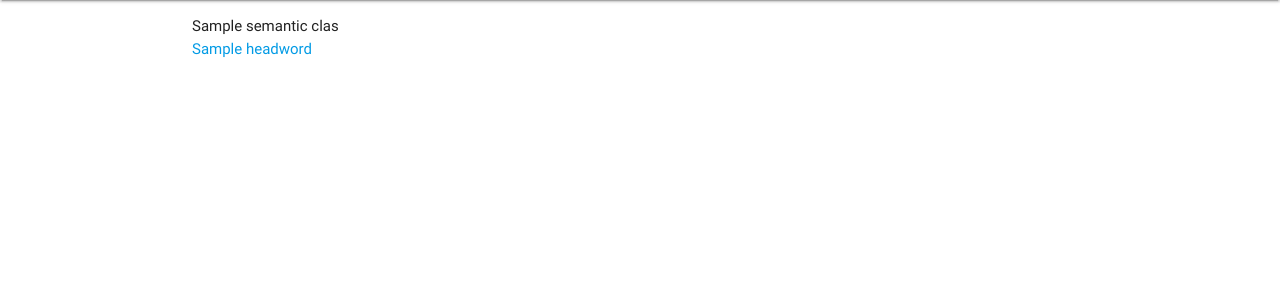
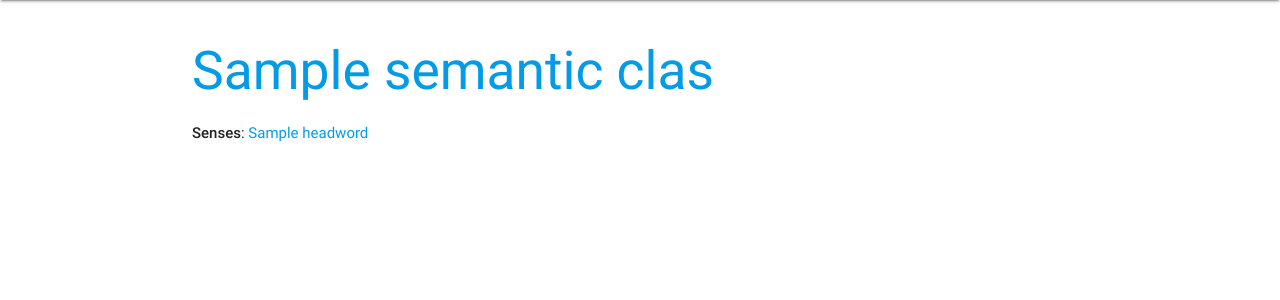
Before and after one commit to mattkohl/the_right_rhymes_beta, a Django app: template dictionary/api/templates/api/semantic_class.html in a window 1280 px wide. Shown: the part 64-364 px from the top of the page. Run offline with Django 3.2, Linux system fonts and the light colour scheme; the template is opened without the code that fills it: most values are stand-ins (such as "Sample title", 1, 10 or a date in 2020).

Commit message:
updated lists

```diff
--- a/dictionary/api/templates/api/_artist_list.html
+++ b/dictionary/api/templates/api/_artist_list.html
@@ -1,10 +1,8 @@
-<div class="row">
-    <div class="col s12">
+<div class="col s12">
     <strong>{{ label }}</strong>:
     {% for artist in artists %}
         <span class="artist">
             <a href="{% url 'artist-highlight' pk=artist.id %}">{{ artist.name }}</a>
         </span>{% if not forloop.last %}, {% endif %}
     {% endfor %}
-    </div>
 </div>
--- a/dictionary/api/templates/api/_example_list.html
+++ b/dictionary/api/templates/api/_example_list.html
@@ -1,4 +1,4 @@
-<div class="row">
+
 <div class="col s12">
     <strong>{{ label }}</strong>:
     <ul class="collection">
@@ -11,7 +11,8 @@
                             <a href="{% url 'artist-highlight' pk=artist.id %}">{{ artist.name }}</a>
                         </span>{% if not forloop.last %}, {% endif %}
                     {% endfor %}
-                    {% endif %}                    <a href="{% url 'song-highlight' pk=example.song.id %}" class="title">"{{ example.song.title }}"</a>
+                {% endif %}
+                <a href="{% url 'song-highlight' pk=example.song.id %}" class="title">"{{ example.song.title }}"</a>
                 {% if example.featured_artists %}
                     feat.
                     {% for artist in example.featured_artists %}
@@ -26,4 +27,3 @@
         {% endfor %}
     </ul>
 </div>
-</div>
--- a/dictionary/api/templates/api/_rhyme_list.html
+++ b/dictionary/api/templates/api/_rhyme_list.html
@@ -1,8 +1,6 @@
-<div class="row">
-    <div class="col s12">
+<div class="col s12">
     <strong>{{ label }}</strong>:
     {% for pair in rhymes %}
         <a href="{% url 'example-highlight' pk=pair.left.example.id%}" class="annotation-link">{{ pair.left.text }}</a> ({{ pair.right.text}}){% if not forloop.last %}, {% endif %}
     {% endfor %}
-    </div>
 </div>
--- a/dictionary/api/templates/api/_sense_list.html
+++ b/dictionary/api/templates/api/_sense_list.html
@@ -1,8 +1,6 @@
-<div class="row">
-    <div class="col s12">
-        <strong>{{ label }}</strong>:
-        {% for s in senses %}
-            <a href="{% url 'sense-highlight' pk=s.id%}" class="sense-link">{{ s.headword }}</a>{% if not forloop.last %}, {% endif %}
-        {% endfor %}
-    </div>
+<div class="col s12">
+    <strong>{{ label }}</strong>:
+    {% for s in senses %}
+        <a href="{% url 'sense-highlight' pk=s.id%}" class="sense-link">{{ s.headword }}</a>{% if not forloop.last %}, {% endif %}
+    {% endfor %}
 </div>
--- a/dictionary/api/templates/api/domain.html
+++ b/dictionary/api/templates/api/domain.html
@@ -3,12 +3,10 @@
 {% block title %} {{ domain.name }}{% endblock %}
 
 {% block content %}
-<div class="h2">{{ domain.name }}</div>
+<h2><a href="{% url 'domain-detail' pk=domain.id %}">{{ domain.name }}</a></h2>
 
 {% if senses %}
-    {% for sense in senses %}
-        <div><a href="{% url 'sense-highlight' pk=sense.id %}">{{ sense.headword }}</a></div>
-    {% endfor %}
+    {% include 'api/_sense_list.html' with senses=senses label="Senses" %}
 {% endif %}
 
 {% endblock %}}
--- a/dictionary/api/templates/api/semantic_class.html
+++ b/dictionary/api/templates/api/semantic_class.html
@@ -1,14 +1,12 @@
 {% extends "api/base.html" %}
 
-{% block title %} {{ semantic_cass.name }}{% endblock %}
+{% block title %} {{ semantic_class.name }}{% endblock %}
 
 {% block content %}
-<div class="h2">{{ semantic_class.name }}</div>
+<h2><a href="{% url 'semanticclass-detail' pk=semantic_class.id %}">{{ semantic_class.name }}</a></h2>
 
 {% if senses %}
-    {% for sense in senses %}
-        <div><a href="{% url 'sense-highlight' pk=sense.id %}">{{ sense.headword }}</a></div>
-    {% endfor %}
+    {% include 'api/_sense_list.html' with senses=senses label="Senses" %}
 {% endif %}
 
 {% endblock %}}
--- a/dictionary/api/views.py
+++ b/dictionary/api/views.py
@@ -97,6 +97,7 @@ class ArtistViewSet(viewsets.ModelViewSet):
                     "title": song.title,
                     "release_date": song.release_date_string,
                     "album": song.album,
+                    "primary_artists": song.primary_artists.all(),
                     "featured_artists": song.featured_artists.all(),
                 } for song in artist.primary_songs.order_by('release_date')
             ],
@@ -106,6 +107,7 @@ class ArtistViewSet(viewsets.ModelViewSet):
                     "title": song.title,
                     "release_date": song.release_date_string,
                     "album": song.album,
+                    "primary_artists": song.primary_artists.all(),
                     "featured_artists": song.featured_artists.all(),
                 } for song in artist.featured_songs.order_by('release_date')
             ],
```
Also changed, not shown: dictionary/api/templates/api/_place_list.html (+5 -7 lines), dictionary/api/templates/api/_song_list.html (+8 -3 lines), dictionary/api/templates/api/dictionary.html (+10 -2 lines), dictionary/api/templates/api/sense.html (+4 -6 lines). Lines whose indentation alone changed are shown as unchanged.
